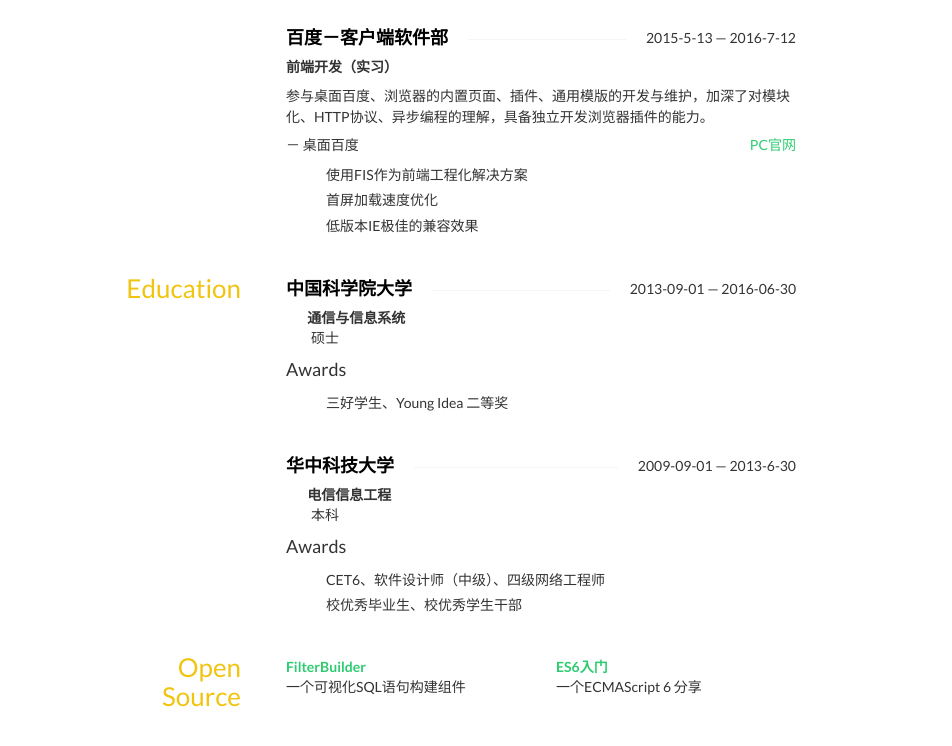
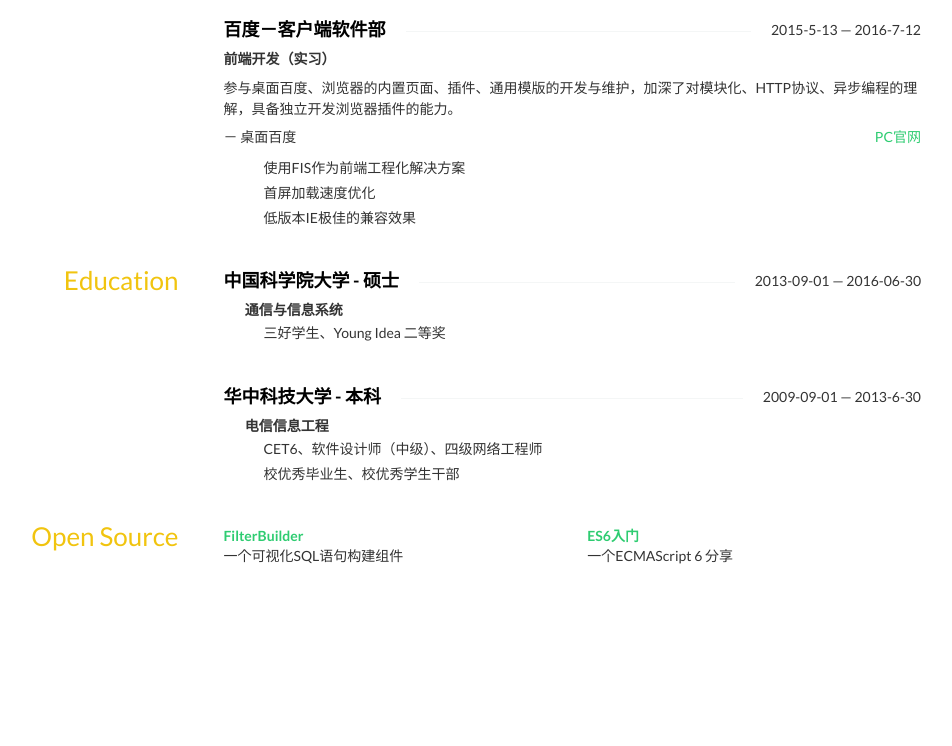
Before and after one commit to akumatus/akumatus.github.io, a plain HTML site: page resume/index.html in a window 1280 px wide. Shown: the part 1014-1760 px from the top of the page, without its empty margins (189-1141 px from the left). After the commit the page ends 1670 px from the top, so only its background shows below. Drawn offline with nearby package versions, Linux system fonts and the light colour scheme; some icons are missing.

Commit message:
css style

```diff
--- a/resume/index.html
+++ b/resume/index.html
@@ -70,7 +70,7 @@ h4 span:first-child {
 	font-weight: bold;
 }
 .container {
-	max-width: 750px;
+	max-width: 1000px;
 	padding: 0 30px;
 }
 .col-sm-6 {
@@ -225,7 +225,7 @@ h4 span:first-child {
 			<div class="col-sm-6">
 				<strong>Website</strong>
 				<div class="website">
-					<a href="akumatus.github.io">akumatus.github.io</a>
+					<a href="https://akumatus.github.io/">akumatus.github.io</a>
 				</div>
 			</div>
 			<div class="col-sm-6">
@@ -371,7 +371,7 @@ h4 span:first-child {
 			<div class="row">
 			<div class="col-sm-12">
 				<h4 class="strike-through">
-					<span>中国科学院大学</span>
+					<span>中国科学院大学 - 硕士</span>
 					<span class="date">
 						2013-09-01 — 2016-06-30
 					</span>
@@ -379,17 +379,13 @@ h4 span:first-child {
 				<div class="area">
 					通信与信息系统
 				</div>
-				<div class="studyType">
-					硕士
-				</div>
-				<h4>Awards</h4>
 				<ul class="courses">
 					<li>三好学生、Young Idea 二等奖</li>
 				</ul>
 			</div>
 			<div class="col-sm-12">
 				<h4 class="strike-through">
-					<span>华中科技大学</span>
+					<span>华中科技大学 - 本科</span>
 					<span class="date">
 						2009-09-01 — 2013-6-30
 					</span>
@@ -397,10 +393,6 @@ h4 span:first-child {
 				<div class="area">
 					电信信息工程
 				</div>
-				<div class="studyType">
-					本科
-				</div>
-				<h4>Awards</h4>
 				<ul class="courses">
 					<li>CET6、软件设计师（中级）、四级网络工程师</li>
 					<li>校优秀毕业生、校优秀学生干部</li>
@@ -418,7 +410,7 @@ h4 span:first-child {
 			<div class="row">
 				<div class="col-sm-6">
 					<strong>
-						<a href="https://github.com/akumatus">FilterBuilder</a>
+						<a href="https://github.com/akumatus/FilterBuilder">FilterBuilder</a>
 					</strong>
 					<div class="email">
 						一个可视化SQL语句构建组件
@@ -426,7 +418,7 @@ h4 span:first-child {
 				</div>
 				<div class="col-sm-6">
 					<strong>
-						<a href="https://github.com/akumatus">ES6入门</a>
+						<a href="https://github.com/akumatus/es6-start-up-slides">ES6入门</a>
 					</strong>
 					<div class="phone">一个ECMAScript 6 分享</div>
 				</div>
```
